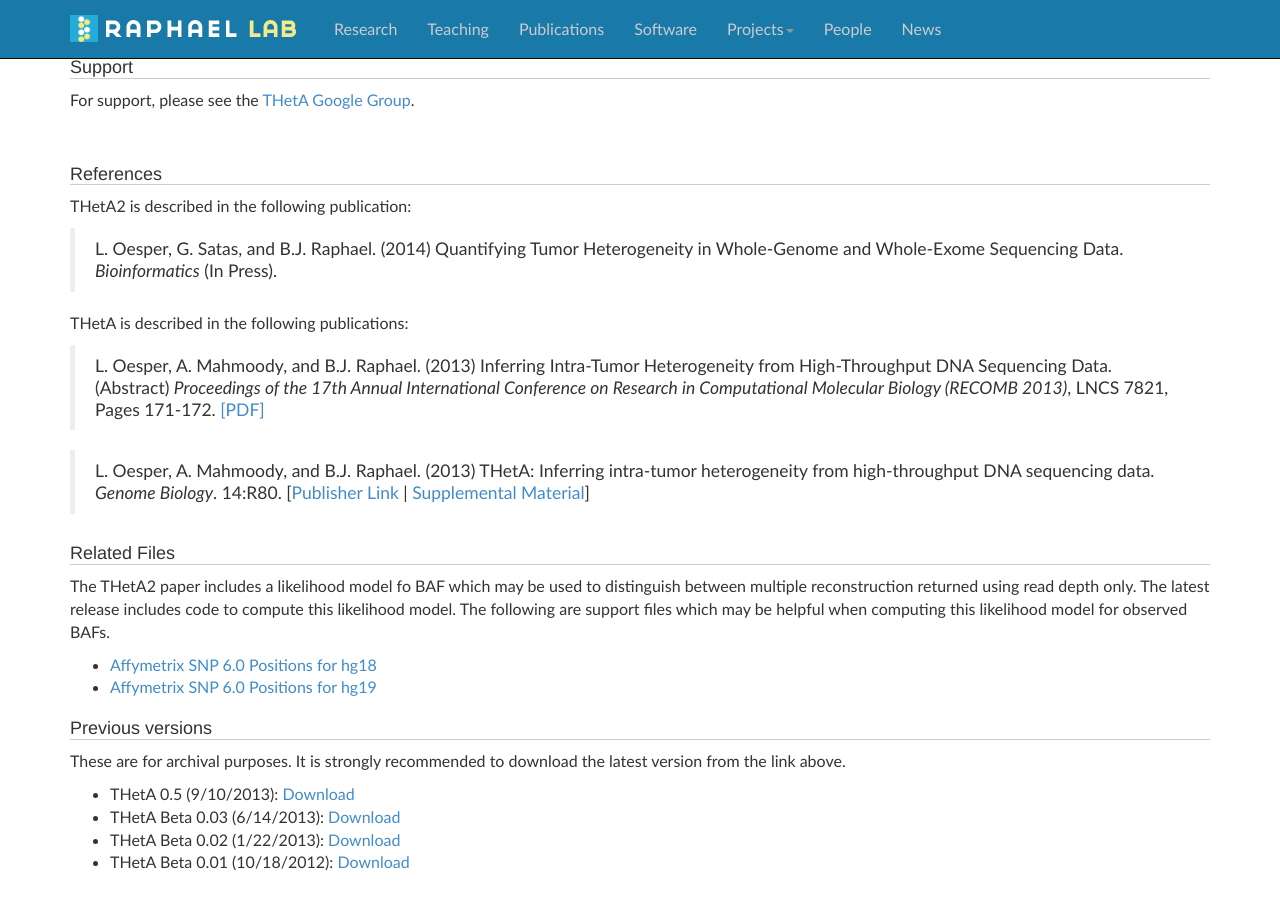
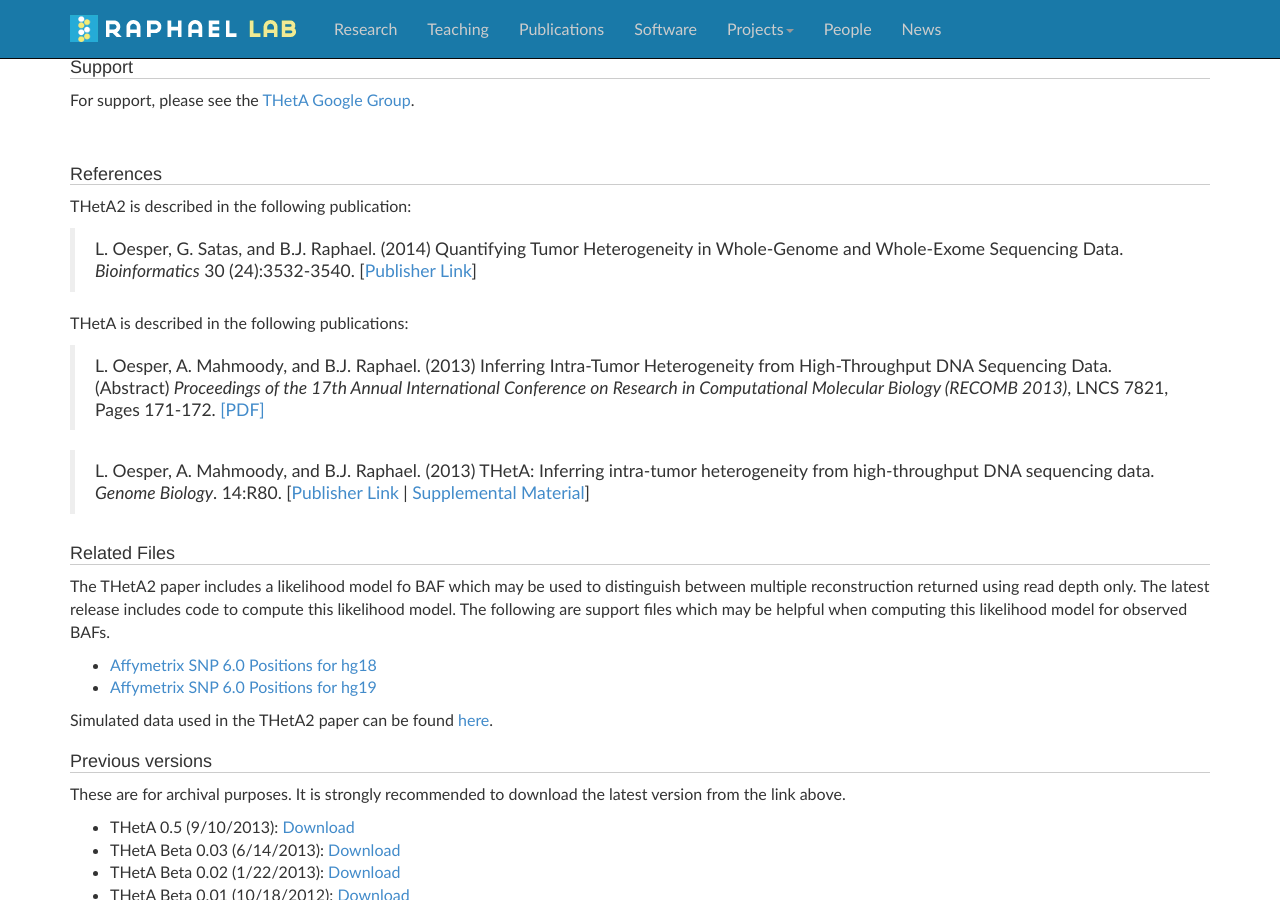
Before and after one commit to raphael-group/raphael-group.github.io, a Jekyll site: the page built from projects/theta/index.md, in a window 1280 px wide and 900 px high, scrolled down 498 px. Built offline with Jekyll 4.4.1, drawn with Linux system fonts in a browser that asks for light colours; nearby versions of some CDN libraries; Markdown is read by kramdown in place of the engine named in the settings; comment, search, counter and statistics services are not loaded.

Commit message:
Add link to sim data for THetA2

```diff
--- a/projects/theta/index.md
+++ b/projects/theta/index.md
@@ -24,7 +24,8 @@ THetA2 is described in the following publication:
 
 >L. Oesper, G. Satas, and B.J. Raphael. (2014)
 >Quantifying Tumor Heterogeneity in Whole-Genome and Whole-Exome Sequencing Data.
->*Bioinformatics* (In Press).
+>*Bioinformatics* 30 (24):3532-3540. [[Publisher Link](http://bioinformatics.oxfordjournals.org/cgi/reprint/btu651?
+ijkey=RF0P6tuiK0dgmHr&keytype=ref)]
 
 THetA is described in the following publications:
 
@@ -43,6 +44,9 @@ The THetA2 paper includes a likelihood model fo BAF which may be used to disting
 * [Affymetrix SNP 6.0 Positions for hg18](http://compbio-research.cs.brown.edu/projects/theta/data/AffySNP6.0_hg18.txt.formatted)
 * [Affymetrix SNP 6.0 Positions for hg19](http://compbio-research.cs.brown.edu/projects/theta/data/AffySNP6.0_hg19.txt.formatted)
 
+Simulated data used in the THetA2 paper can be found [here](http://compbio-research.cs.brown.edu/projects/theta/simulations/).
+
+
 ##Previous versions
 These are for archival purposes. It is strongly recommended to download the latest version from the link above.
 
```
